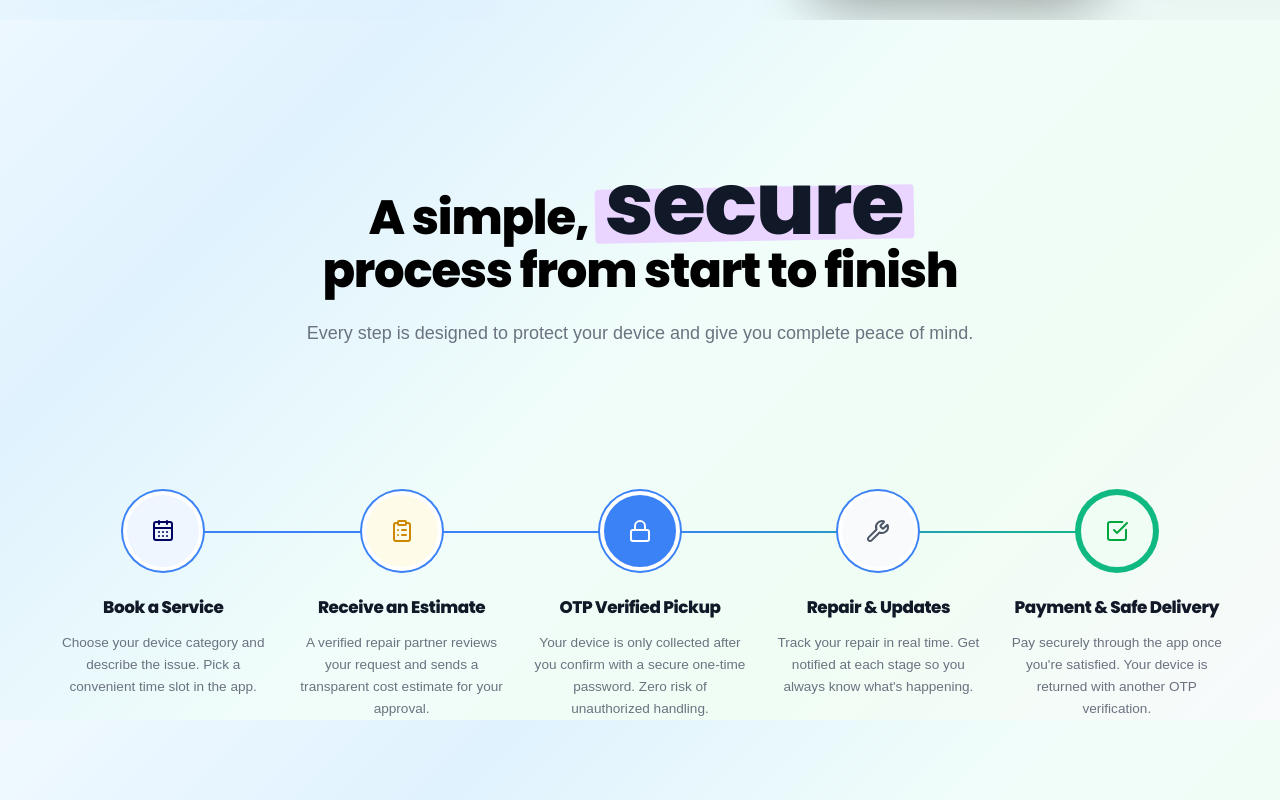
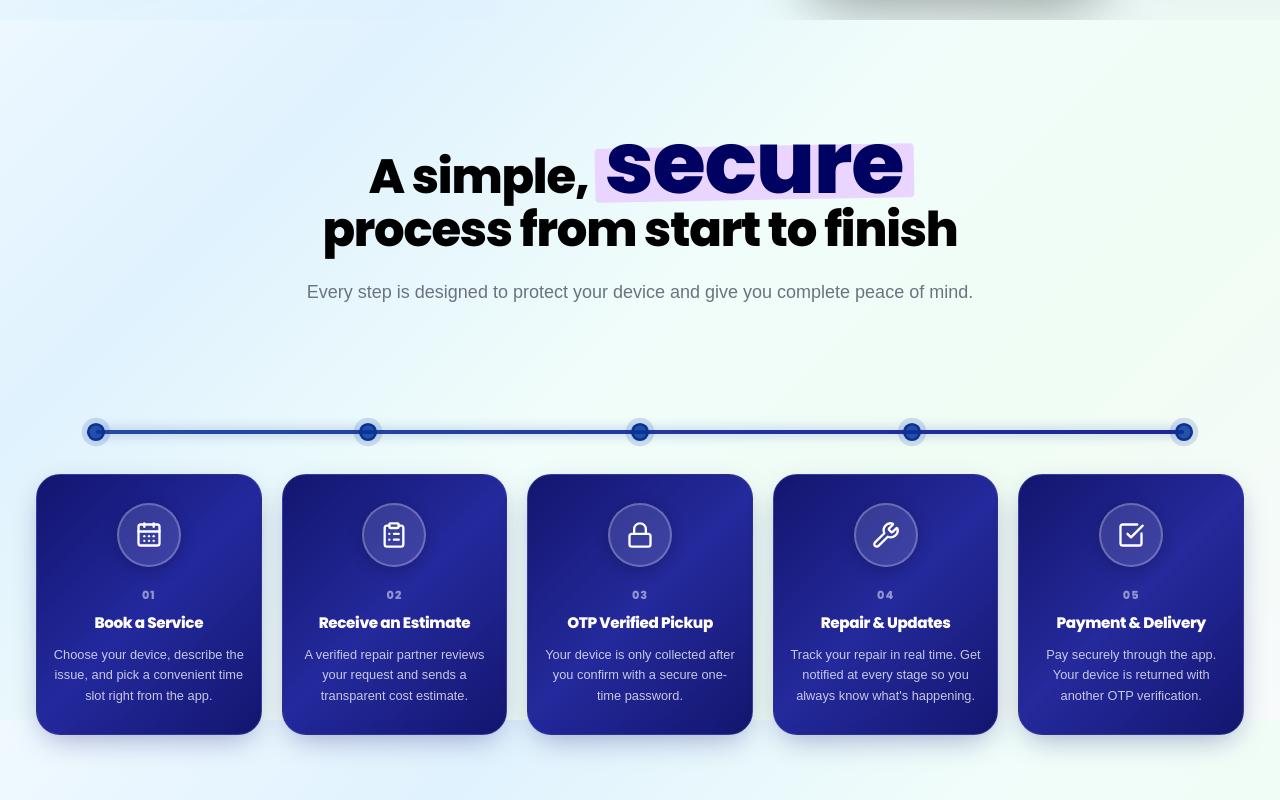
Before and after one commit to Saneajayy/rparwebb, a React (Vite) app: page / in a window 1280 px wide. Shown: the part 880-1680 px from the top of the page. Built offline with nearby package versions, Linux system fonts and the light colour scheme; a web font is replaced by a local one.

Commit message:
UI: redesign Working page with animated sequential step flow and brand theme

```diff
--- a/src/index.css
+++ b/src/index.css
@@ -866,134 +866,174 @@ main {
   padding-bottom: 60px;
 }
 
-.timeline-container {
+/* ===== Working Flow ===== */
+.working-flow {
   position: relative;
-  margin-top: 80px;
-  padding: 0 20px;
+  padding: 60px 0 40px;
 }
 
-.timeline-line {
-  position: absolute;
-  top: 40px;
-  left: 10%;
-  right: 10%;
-  height: 2px;
-  background: linear-gradient(90deg, #3b82f6 0%, #3b82f6 50%, #10b981 100%);
-  z-index: 1;
-  transform-origin: left;
+/* Progress track bar */
+.flow-track {
+  position: relative;
+  height: 4px;
+  background: rgba(0, 2, 98, 0.12);
+  border-radius: 100px;
+  margin: 0 5%;
+  margin-bottom: 40px;
 }
 
-.timeline-line.reveal {
-  opacity: 1;
-  transform: scaleX(0);
-  transition: transform 1.2s cubic-bezier(0.16, 1, 0.3, 1) 0.3s;
+.flow-progress {
+  position: absolute;
+  top: 0;
+  left: 0;
+  height: 100%;
+  background: linear-gradient(90deg, rgba(7, 51, 153, 0.85), rgba(0, 4, 140, 0.85));
+  border-radius: 100px;
+  transition: width 0.5s cubic-bezier(0.4, 0, 0.2, 1);
+  box-shadow: 0 0 12px rgba(7, 51, 153, 0.4);
 }
 
-.timeline-line.reveal.active {
-  transform: scaleX(1);
+/* Dots on the track */
+.flow-dot {
+  position: absolute;
+  top: 50%;
+  transform: translate(-50%, -50%);
+  width: 14px;
+  height: 14px;
+  border-radius: 50%;
+  background: rgba(0, 2, 98, 0.15);
+  border: 2px solid rgba(0, 2, 98, 0.2);
+  transition: all 0.4s ease;
 }
 
-.timeline-steps {
+.flow-dot.active {
+  background: rgba(7, 51, 153, 0.85);
+  border-color: rgba(7, 51, 153, 1);
+  box-shadow: 0 0 0 4px rgba(7, 51, 153, 0.15);
+  transform: translate(-50%, -50%) scale(1.3);
+}
+
+/* Step cards grid */
+.flow-steps {
   display: grid;
   grid-template-columns: repeat(5, 1fr);
-  gap: 24px;
+  gap: 20px;
   position: relative;
-  z-index: 2;
 }
 
-.timeline-step {
+.flow-step {
   display: flex;
   flex-direction: column;
   align-items: center;
   text-align: center;
+  padding: 28px 16px;
+  border-radius: var(--border-radius-lg);
+  background: linear-gradient(-45deg,
+      rgba(0, 2, 98, 0.06) 0%,
+      rgba(0, 4, 140, 0.04) 50%,
+      rgba(0, 2, 98, 0.06) 100%);
+  border: 1px solid rgba(0, 2, 98, 0.1);
+  opacity: 0;
+  transform: translateY(24px);
+  transition: all 0.5s cubic-bezier(0.16, 1, 0.3, 1);
 }
 
-.step-icon-wrapper {
-  width: 80px;
-  height: 80px;
+.flow-step.active {
+  opacity: 1;
+  transform: translateY(0);
+  background: linear-gradient(-45deg,
+      rgba(0, 2, 98, 0.92) 0%,
+      rgba(0, 4, 140, 0.85) 50%,
+      rgba(0, 2, 98, 0.92) 100%);
+  border: 1px solid rgba(255, 255, 255, 0.10);
+  box-shadow: 0 10px 30px -8px rgba(0, 2, 98, 0.35);
+}
+
+/* Step icon circle */
+.flow-step-icon {
+  width: 64px;
+  height: 64px;
   border-radius: 50%;
   display: flex;
   align-items: center;
   justify-content: center;
-  margin-bottom: 24px;
-  background-color: #fff;
-  border: 4px solid #fff;
-  box-shadow: 0 0 0 2px #e2e8f0;
-  transition: transform 0.3s ease;
+  margin-bottom: 20px;
+  background: rgba(0, 2, 98, 0.08);
+  color: rgba(0, 2, 98, 0.5);
+  border: 2px solid rgba(0, 2, 98, 0.12);
+  transition: all 0.5s ease;
 }
 
-.timeline-step:hover .step-icon-wrapper {
-  transform: scale(1.1);
+.flow-step-icon.active {
+  background: rgba(255, 255, 255, 0.12);
+  color: #ffffff;
+  border-color: rgba(255, 255, 255, 0.25);
+  box-shadow: 0 4px 16px rgba(0, 0, 0, 0.2);
 }
 
-.step-blue {
-  box-shadow: 0 0 0 2px #3b82f6;
-  background-color: #eff6ff;
+.flow-step-number {
+  font-family: var(--font-heading);
+  font-size: 0.7rem;
+  font-weight: 800;
+  letter-spacing: 1px;
+  color: rgba(0, 2, 98, 0.3);
+  margin-bottom: 8px;
+  transition: color 0.4s ease;
 }
 
-.step-yellow {
-  box-shadow: 0 0 0 2px #3b82f6;
-  background-color: #fefce8;
+.flow-step.active .flow-step-number {
+  color: rgba(255, 255, 255, 0.5);
 }
 
-.step-blue-solid {
-  box-shadow: 0 0 0 2px #3b82f6;
-  background-color: #3b82f6;
+.flow-step-title {
+  font-size: 0.95rem;
+  font-weight: 700;
+  margin-bottom: 10px;
+  color: var(--color-text);
+  transition: color 0.4s ease;
 }
 
-.step-gray {
-  box-shadow: 0 0 0 2px #3b82f6;
-  background-color: #f8fafc;
+.flow-step.active .flow-step-title {
+  color: #ffffff;
 }
 
-.step-green {
-  box-shadow: 0 0 0 2px #3b82f6;
-  border-color: #10b981;
-  background-color: #f0fdf4;
+.flow-step-desc {
+  font-size: 0.8rem;
+  color: var(--color-text-muted);
+  line-height: 1.6;
+  transition: color 0.4s ease;
 }
 
-.timeline-step:last-child .step-icon-wrapper {
-  box-shadow: 0 0 0 2px #10b981;
-}
-
-.step-title {
-  font-size: 1.05rem;
-  font-weight: 700;
-  margin-bottom: 12px;
-  color: var(--color-text);
-}
-
-.step-desc {
-  font-size: 0.85rem;
-  color: var(--color-text-muted);
-  line-height: 1.6;
+.flow-step.active .flow-step-desc {
+  color: rgba(255, 255, 255, 0.75);
 }
 
 @media (max-width: 1024px) {
-  .timeline-steps {
+  .flow-steps {
     grid-template-columns: 1fr;
-    gap: 48px;
+    gap: 16px;
   }
 
-  .timeline-line {
-    top: 0;
-    bottom: 0;
-    left: 60px;
-    width: 2px;
-    height: 100%;
-    background: linear-gradient(180deg, #3b82f6 0%, #10b981 100%);
+  .flow-track {
+    display: none;
   }
 
-  .timeline-step {
+  .flow-step {
+    opacity: 1;
+    transform: translateY(0);
     flex-direction: row;
     text-align: left;
-    gap: 24px;
+    gap: 20px;
+    align-items: flex-start;
   }
 
-  .step-icon-wrapper {
+  .flow-step-icon {
+    min-width: 56px;
+    height: 56px;
     margin-bottom: 0;
   }
 }
+
 
 /* ===== Services Section ===== */
 .services-container {
--- a/src/pages/Working.jsx
+++ b/src/pages/Working.jsx
@@ -1,58 +1,110 @@
+import { useEffect, useRef, useState } from 'react';
 import * as Icons from 'lucide-react';
 
-const Working = () => {
 const steps = [
   {
-      icon: <Icons.CalendarDays size={24} className="text-primary" />,
+    icon: <Icons.CalendarDays size={28} />,
+    number: '01',
     title: 'Book a Service',
-      desc: 'Choose your device category and describe the issue. Pick a convenient time slot in the app.',
-      colorClass: 'step-blue'
+    desc: 'Choose your device, describe the issue, and pick a convenient time slot right from the app.',
   },
   {
-      icon: <Icons.ClipboardList size={24} className="text-yellow-600" />,
+    icon: <Icons.ClipboardList size={28} />,
+    number: '02',
     title: 'Receive an Estimate',
-      desc: 'A verified repair partner reviews your request and sends a transparent cost estimate for your approval.',
-      colorClass: 'step-yellow'
+    desc: 'A verified repair partner reviews your request and sends a transparent cost estimate.',
   },
   {
-      icon: <Icons.Lock size={24} className="text-white" />,
+    icon: <Icons.Lock size={28} />,
+    number: '03',
     title: 'OTP Verified Pickup',
-      desc: 'Your device is only collected after you confirm with a secure one-time password. Zero risk of unauthorized handling.',
-      colorClass: 'step-blue-solid'
+    desc: 'Your device is only collected after you confirm with a secure one-time password.',
   },
   {
-      icon: <Icons.Wrench size={24} className="text-gray-600" />,
+    icon: <Icons.Wrench size={28} />,
+    number: '04',
     title: 'Repair & Updates',
-      desc: 'Track your repair in real time. Get notified at each stage so you always know what\'s happening.',
-      colorClass: 'step-gray'
+    desc: 'Track your repair in real time. Get notified at every stage so you always know what\'s happening.',
   },
   {
-      icon: <Icons.CheckSquare size={24} className="text-green-600" />,
-      title: 'Payment & Safe Delivery',
-      desc: 'Pay securely through the app once you\'re satisfied. Your device is returned with another OTP verification.',
-      colorClass: 'step-green'
+    icon: <Icons.CheckSquare size={28} />,
+    number: '05',
+    title: 'Payment & Delivery',
+    desc: 'Pay securely through the app. Your device is returned with another OTP verification.',
+  },
+];
+
+const Working = () => {
+  const [activeStep, setActiveStep] = useState(-1);
+  const [progressWidth, setProgressWidth] = useState(0);
+  const sectionRef = useRef(null);
+  const hasAnimated = useRef(false);
+
+  useEffect(() => {
+    const observer = new IntersectionObserver(
+      ([entry]) => {
+        if (entry.isIntersecting && !hasAnimated.current) {
+          hasAnimated.current = true;
+          animateSteps();
         }
-  ];
+      },
+      { threshold: 0.2 }
+    );
+    if (sectionRef.current) observer.observe(sectionRef.current);
+    return () => observer.disconnect();
+  }, []);
+
+  const animateSteps = () => {
+    steps.forEach((_, i) => {
+      setTimeout(() => {
+        setActiveStep(i);
+        setProgressWidth(((i + 1) / steps.length) * 100);
+      }, i * 500);
+    });
+  };
 
   return (
     <div className="working-container max-w-7xl section">
       <div className="text-center mb-16 reveal">
-        <h1 className="text-5xl font-bold mb-6">A simple, <span className="highlight">secure</span><br />process from start to finish</h1>
+        <h1 className="text-5xl font-bold mb-6">
+          A simple, <span className="highlight" style={{ color: '#000262' }}>secure</span><br />process from start to finish
+        </h1>
         <p className="text-muted text-lg max-w-2xl mx-auto">
           Every step is designed to protect your device and give you complete peace of mind.
         </p>
       </div>
 
-      <div className="timeline-container reveal delay-1">
-        <div className="timeline-line"></div>
-        <div className="timeline-steps">
-          {steps.map((step, index) => (
-            <div key={index} className="timeline-step">
-              <div className={`step-icon-wrapper ${step.colorClass}`}>
+      <div className="working-flow" ref={sectionRef}>
+        {/* Progress connector bar */}
+        <div className="flow-track">
+          <div
+            className="flow-progress"
+            style={{ width: `${progressWidth}%` }}
+          />
+          {/* Step dots on the track */}
+          {steps.map((_, i) => (
+            <div
+              key={i}
+              className={`flow-dot ${activeStep >= i ? 'active' : ''}`}
+              style={{ left: `${(i / (steps.length - 1)) * 100}%` }}
+            />
+          ))}
+        </div>
+
+        {/* Step cards */}
+        <div className="flow-steps">
+          {steps.map((step, i) => (
+            <div
+              key={i}
+              className={`flow-step ${activeStep >= i ? 'active' : ''}`}
+              style={{ transitionDelay: `${i * 0.1}s` }}
+            >
+              <div className={`flow-step-icon ${activeStep >= i ? 'active' : ''}`}>
                 {step.icon}
               </div>
-              <h3 className="step-title">{step.title}</h3>
-              <p className="step-desc">{step.desc}</p>
+              <span className="flow-step-number">{step.number}</span>
+              <h3 className="flow-step-title">{step.title}</h3>
+              <p className="flow-step-desc">{step.desc}</p>
             </div>
           ))}
         </div>
```
Lines whose indentation alone changed are shown as unchanged.
